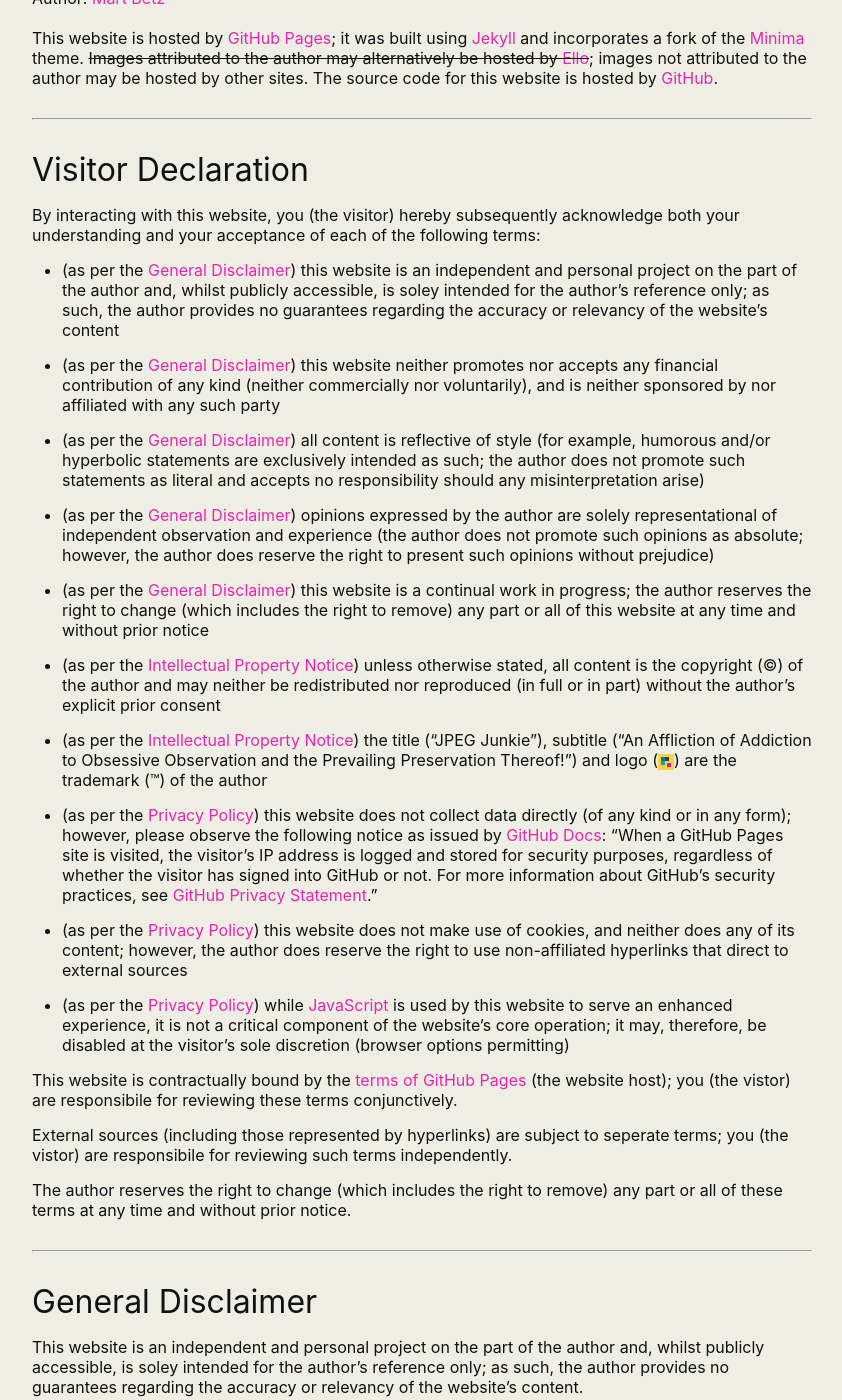
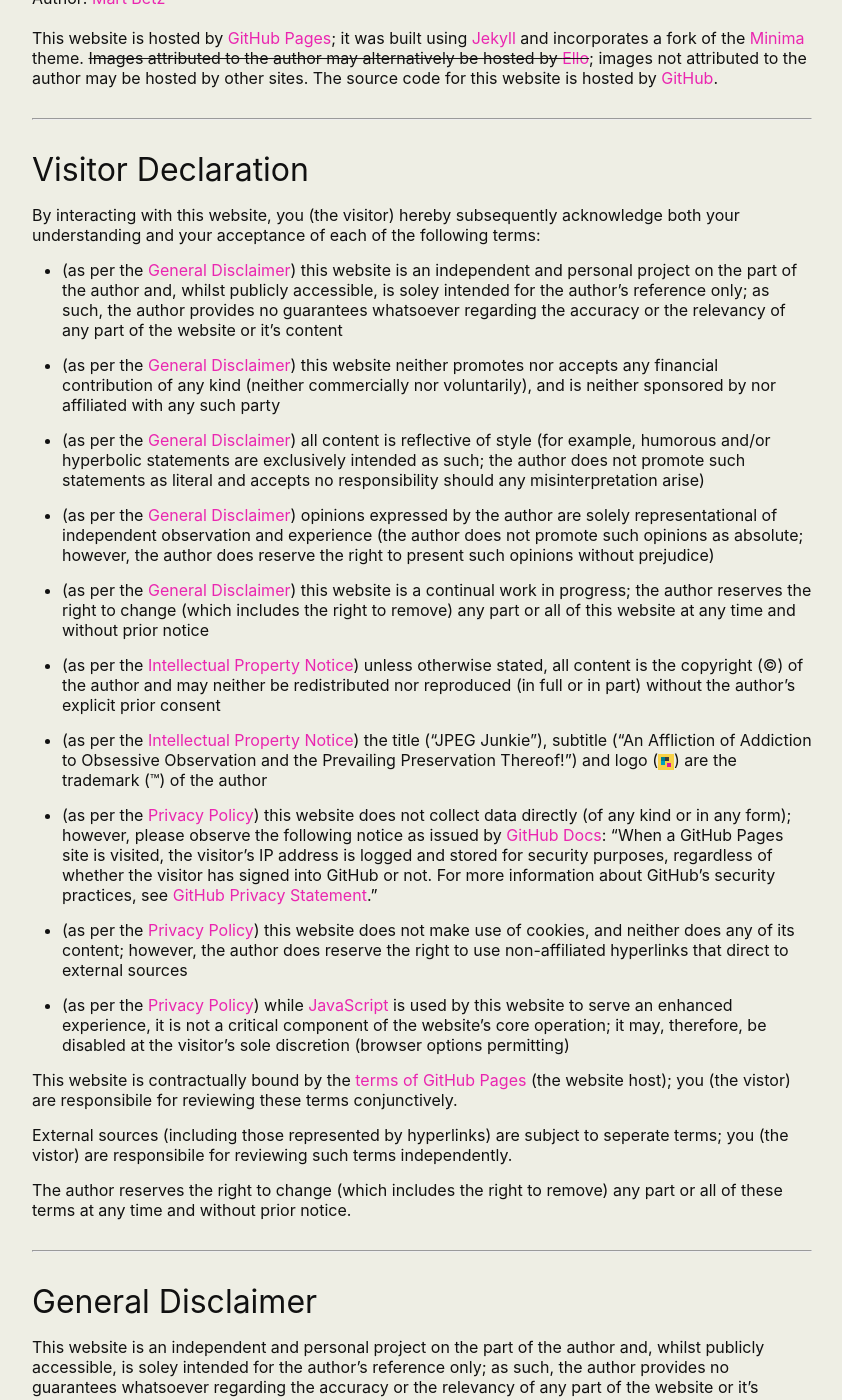
Before and after one commit to martbetz/martbetz.github.io, a Jekyll site: the page built from terms-and-conditions.md, in a window 1280 px wide and 1400 px high, scrolled down 218 px. Shown: the whole window, without its empty margins (218-1060 px from the left). Built offline with Jekyll 4.4.1, drawn with Linux system fonts in a browser that asks for light colours; some of the changed text lies outside the part shown.

Commit message:
Update terms-and-conditions.md

```diff
--- a/terms-and-conditions.md
+++ b/terms-and-conditions.md
@@ -36,7 +36,7 @@
 By interacting with this website, you (the visitor) hereby subsequently acknowledge both your understanding and your acceptance of each of the following terms:
 <ul>
 <li>
-(as per the <a href="#disclaimer">General Disclaimer</a>) this website is an independent and personal project on the part of the author and, whilst publicly accessible, is soley intended for the author’s reference only; as such, the author provides no guarantees regarding the accuracy or relevancy of the website’s content
+(as per the <a href="#disclaimer">General Disclaimer</a>) this website is an independent and personal project on the part of the author and, whilst publicly accessible, is soley intended for the author’s reference only; as such, the author provides no guarantees whatsoever regarding the accuracy or the relevancy of any part of the website or it’s content
 </li>
 </ul>
 <!-- <ul>
@@ -116,7 +116,8 @@
       General Disclaimer
    </h2>
    <p>
-This website is an independent and personal project on the part of the author and, whilst publicly accessible, is soley intended for the author’s reference only; as such, the author provides no guarantees regarding the accuracy or relevancy of the website’s content.
+This website is an independent and personal project on the part of the author and, whilst publicly accessible, is soley intended for the author’s reference only; as such, the author provides no guarantees whatsoever regarding the accuracy or the relevancy of any part of the website or it’s content.
+
 <br>
 <br>
 <!-- All content is reflective of style (for example, humorous and/or hyperbolic statements are exclusively intended as such; the author does not promote such statments as literal).
```
